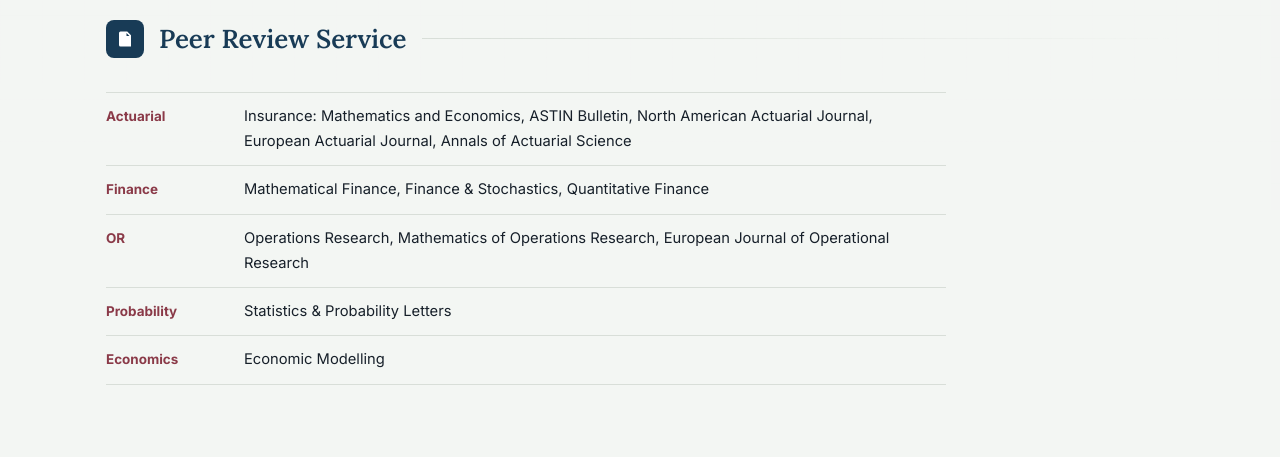
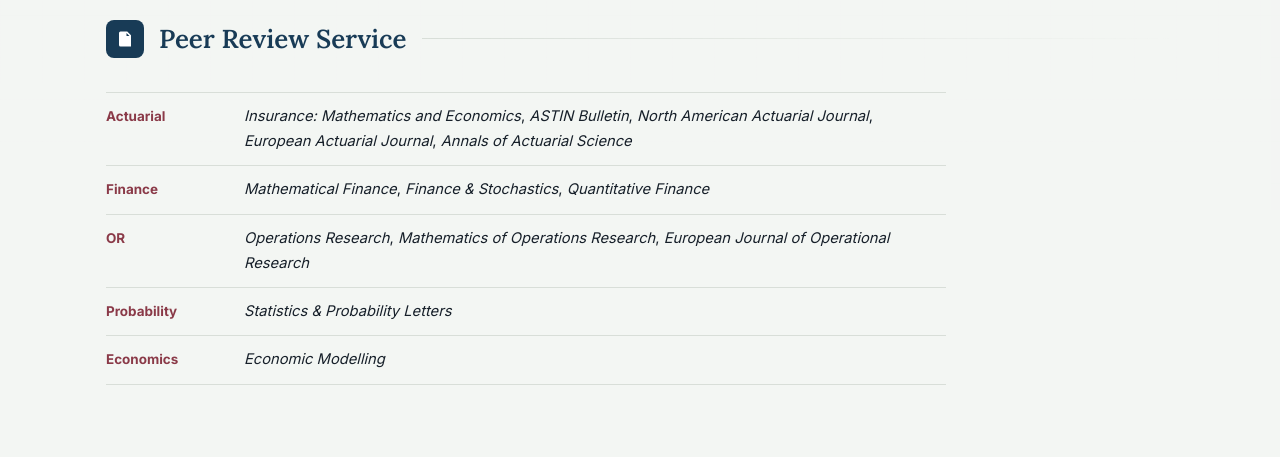
Before and after one commit to qwangan/qwangan.github.io, a Jekyll site: the page built from index.html, in a window 1280 px wide and 900 px high, scrolled down 7766 px. Shown: the part 153-610 px from the top of the window. Built offline with Jekyll 4.4.1, drawn with Linux system fonts in a browser that asks for light colours.

Commit message:
Italicize peer review journal names

```diff
--- a/index.html
+++ b/index.html
@@ -184,7 +184,8 @@
     <div class="section-header"><div class="section-icon"><svg viewBox="0 0 24 24"><path d="M6 2h9l5 5v15H6a2 2 0 01-2-2V4a2 2 0 012-2zm8 2v4h4l-4-4zM8 11h8v2H8v-2zm0 4h5v2H8v-2zm9.7-.7l1.4 1.4-4.6 4.6-2.6-2.6 1.4-1.4 1.2 1.2 3.2-3.2z"/></svg></div><h2 class="section-title">Peer Review Service</h2><div class="section-line"></div></div>
     <ul class="course-list service-list">
       {% for item in site.data.service %}
-      <li class="course-item"><span class="course-code service-label">{{ item.label }}</span><span class="course-name">{{ item.journals }}</span></li>
+      {% assign journals = item.journals | split: ', ' %}
+      <li class="course-item"><span class="course-code service-label">{{ item.label }}</span><span class="course-name">{% for journal in journals %}<em>{{ journal }}</em>{% unless forloop.last %}, {% endunless %}{% endfor %}</span></li>
       {% endfor %}
     </ul>
   </div>
```
